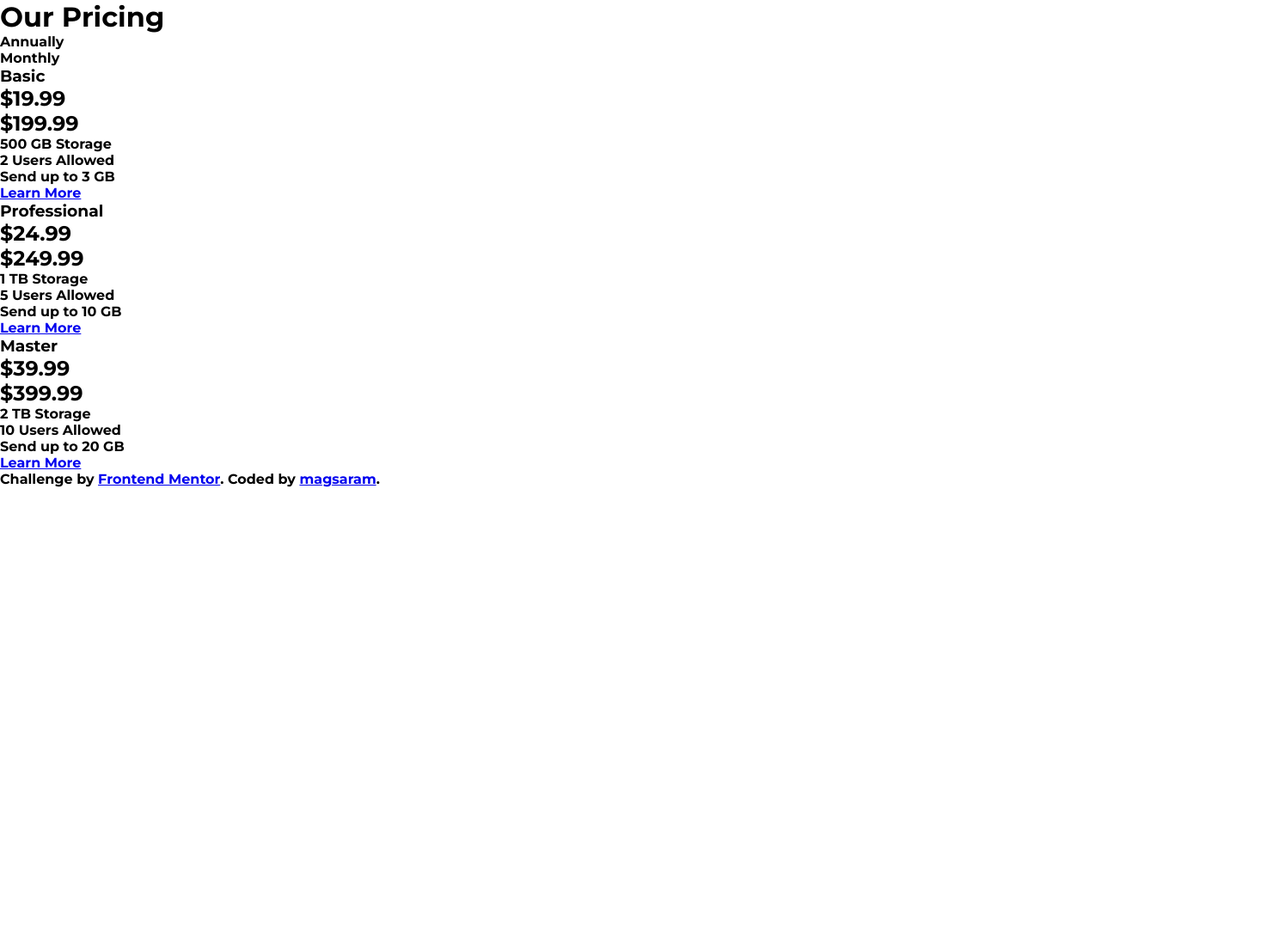
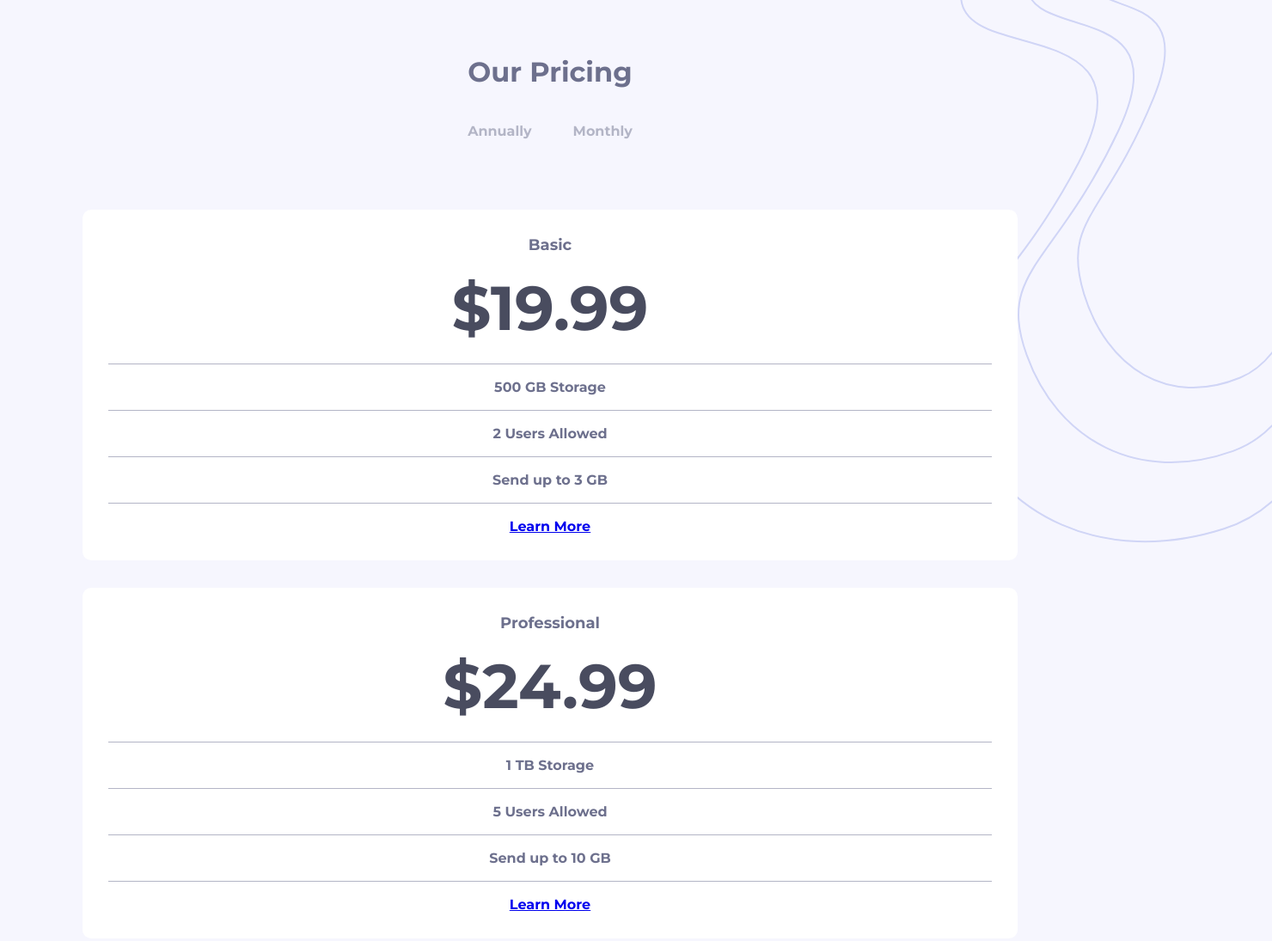
Before and after one commit to magsaram/Pricing-component-with-toggle, a plain HTML site: page index.html in a window 1280 px wide. Shown: the top 1095 px of the page at 86% size, 1480 px wide, since content can reach past the window. Before the commit the page ends 800 px from the top, so only its background shows below. Drawn offline with Linux system fonts and the light colour scheme.

Commit message:
work in progress

```diff
--- a/css/style.css
+++ b/css/style.css
@@ -11,5 +11,76 @@
 }
 
 body {
+  position: relative;
   font-family: "Montserrat", sans-serif;
+  width: 100%;
+  overflow: hidden;
+  background-color: var(--veryLightGray);
+  text-align: center;
+  color: var(--gray);
 }
+body > img {
+  position: absolute;
+  z-index: -1;
+}
+body > img:first-of-type {
+  top: -90px;
+  right: -200px;
+}
+body > img:last-of-type {
+  display: none;
+}
+h1 {
+  margin: 64px auto 40px;
+}
+header > div {
+  margin-bottom: 82px;
+  color: var(--lightGray);
+  display: flex;
+  justify-content: center;
+  gap: 24px;
+}
+main {
+  position: relative;
+  width: 85%;
+  margin: 0 auto;
+  display: flex;
+  flex-direction: column;
+  gap: 32px;
+}
+main > div {
+  box-sizing: border-box;
+  padding: 30px;
+  position: relative;
+  width: 100%;
+  background-color: white;
+  border-radius: 10px;
+}
+main > div h3 {
+  margin-bottom: 127px;
+  font-size: 18px;
+}
+.annually,
+.monthly {
+  position: absolute;
+  font-size: 72px;
+  color: var(--darkGray);
+  top: 70px;
+  left: 50%;
+  transform: translateX(-50%);
+  display: none;
+}
+.show {
+  display: block;
+}
+main div p {
+  width: 100%;
+  margin: 17px auto;
+}
+main div p:nth-child(4),
+main div p:nth-child(6) {
+  border-top: 1px solid var(--lightGray);
+  border-bottom: 1px solid var(--lightGray);
+  padding-top: 17px;
+  padding-bottom: 17px;
+}
--- a/index.html
+++ b/index.html
@@ -19,6 +19,10 @@
     <link rel="stylesheet" href="./css/style.css" />
   </head>
   <body>
+    <img src="./images/bg-top.svg" alt="pattern" /><img
+      src="./images/bg-bottom.svg"
+      alt="pattern"
+    />
     <header>
       <h1>Our Pricing</h1>
       <div>
@@ -30,7 +34,7 @@
     <main>
       <div>
         <h3>Basic</h3>
-        <h2 class="annually">&dollar;19.99</h2>
+        <h2 class="annually show">&dollar;19.99</h2>
         <h2 class="monthly">&dollar;199.99</h2>
         <p>500 GB Storage</p>
         <p>2 Users Allowed</p>
@@ -39,7 +43,7 @@
       </div>
       <div>
         <h3>Professional</h3>
-        <h2 class="annually">&dollar;24.99</h2>
+        <h2 class="annually show">&dollar;24.99</h2>
         <h2 class="monthly">&dollar;249.99</h2>
         <p>1 TB Storage</p>
         <p>5 Users Allowed</p>
@@ -48,7 +52,7 @@
       </div>
       <div>
         <h3>Master</h3>
-        <h2 class="annually">&dollar;39.99</h2>
+        <h2 class="annually show">&dollar;39.99</h2>
         <h2 class="monthly">&dollar;399.99</h2>
         <p>2 TB Storage</p>
         <p>10 Users Allowed</p>
```
